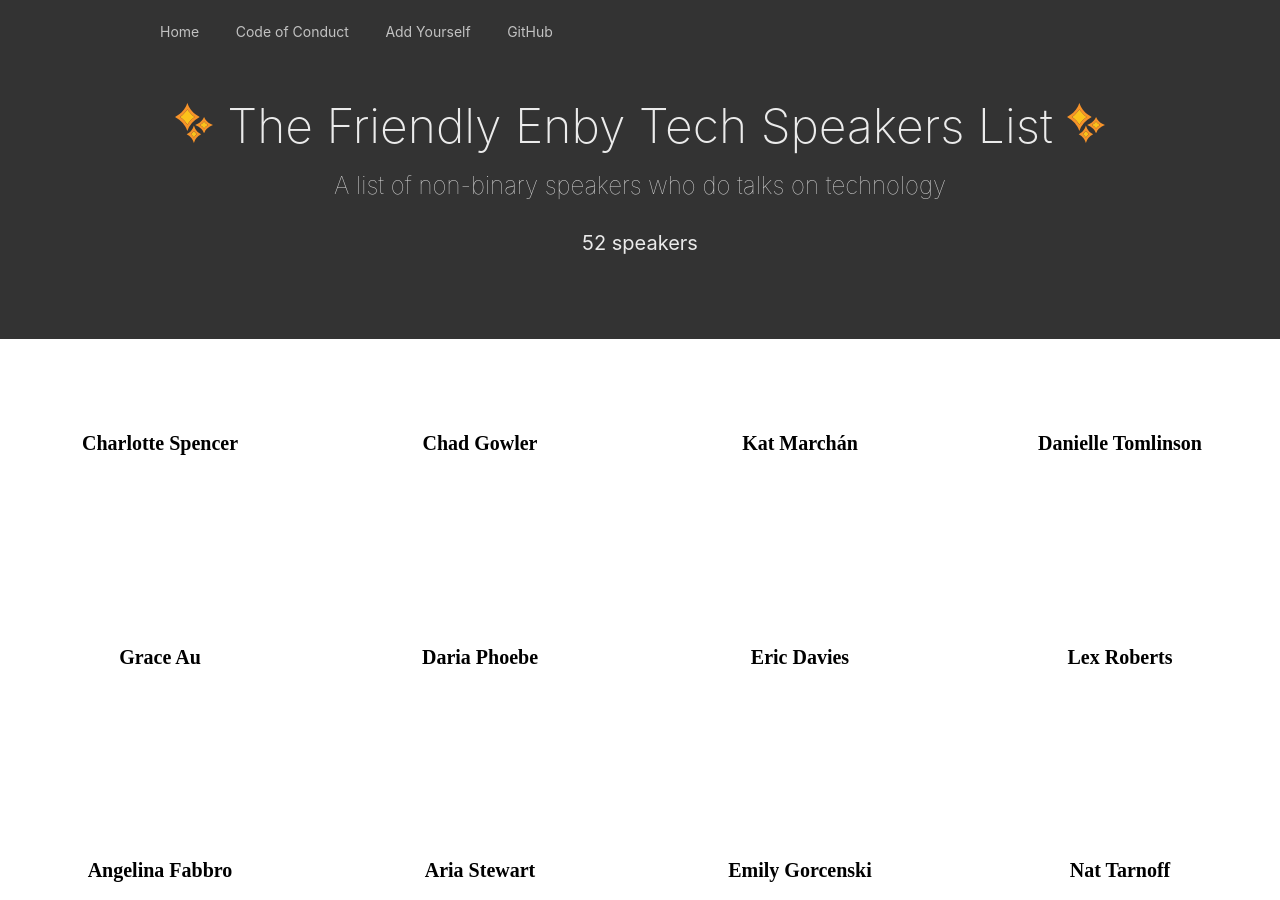
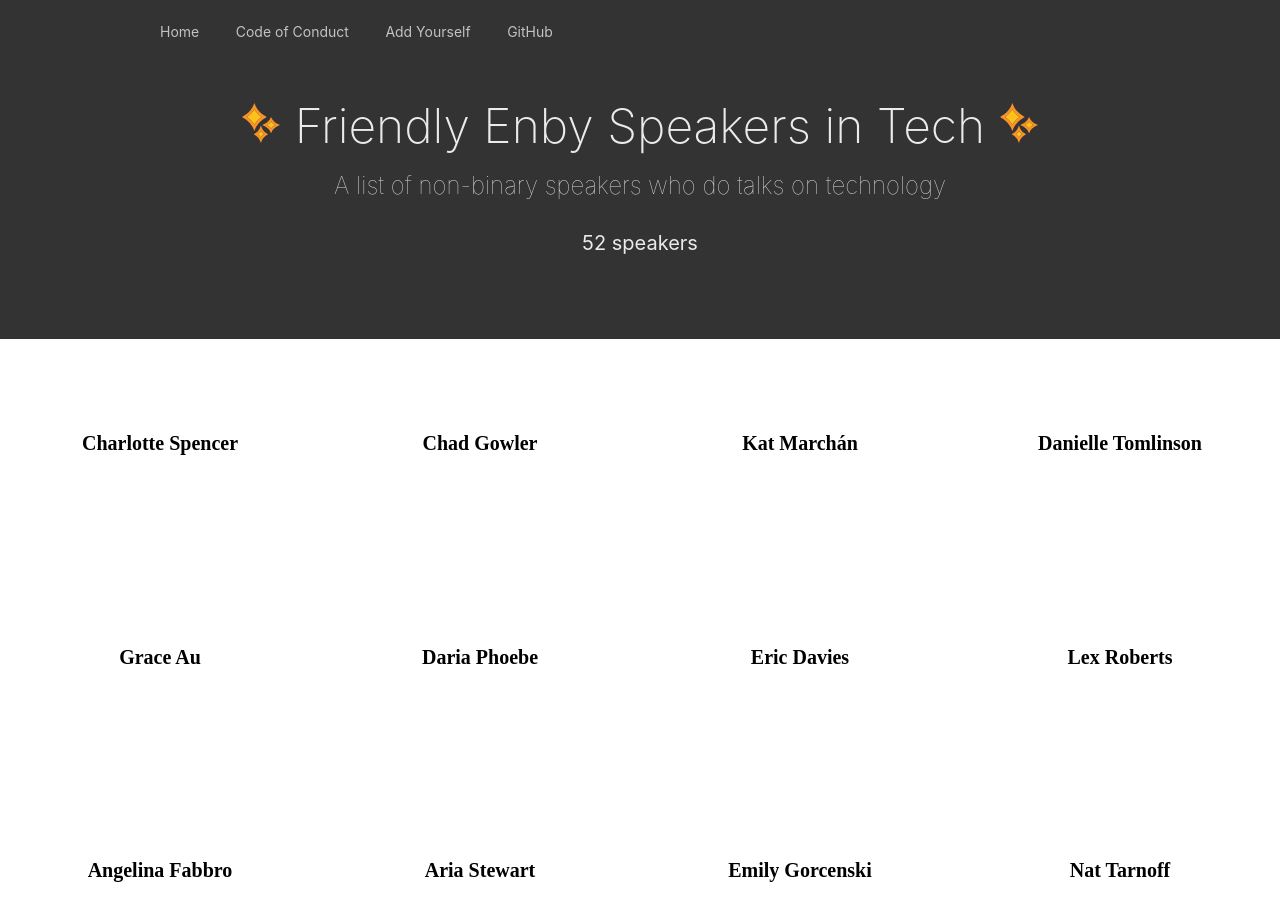
Before and after one commit to zaccolley/enbytech.github.io, a Jekyll site: the page built from index.html, in a window 1280 px wide and 900 px high. Built offline with Jekyll 4.4.1, drawn with Linux system fonts in a browser that asks for light colours; nearby versions of some CDN libraries.

Commit message:
Updated title

```diff
--- a/_config.yml
+++ b/_config.yml
@@ -1,4 +1,4 @@
-title: "The Friendly Enby Tech Speakers List"
+title: "Friendly Enby Speakers in Tech"
 description: "A list of non-binary speakers who do talks on technology"
 
 google_tracking_id: 'UA-89280800-1'
```
